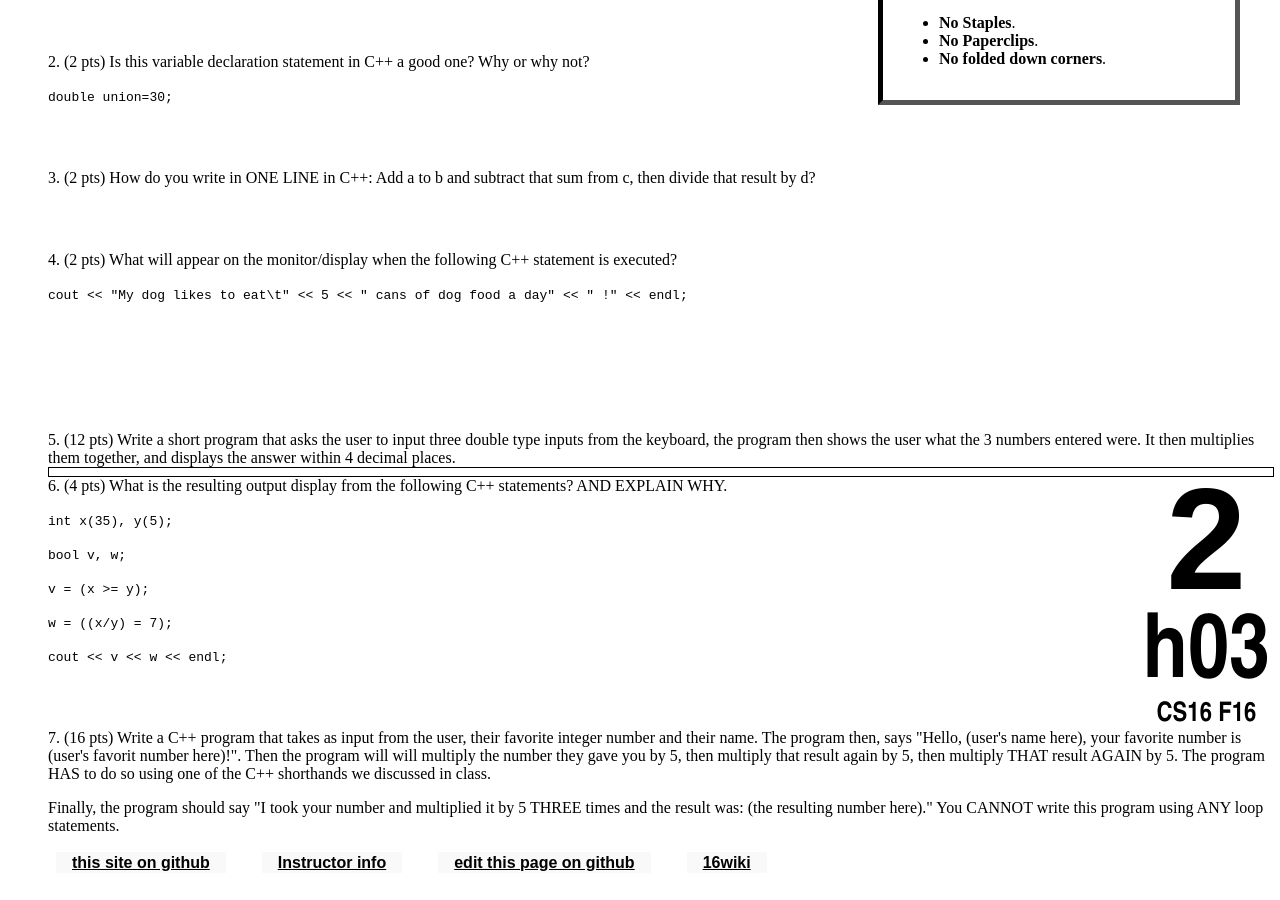
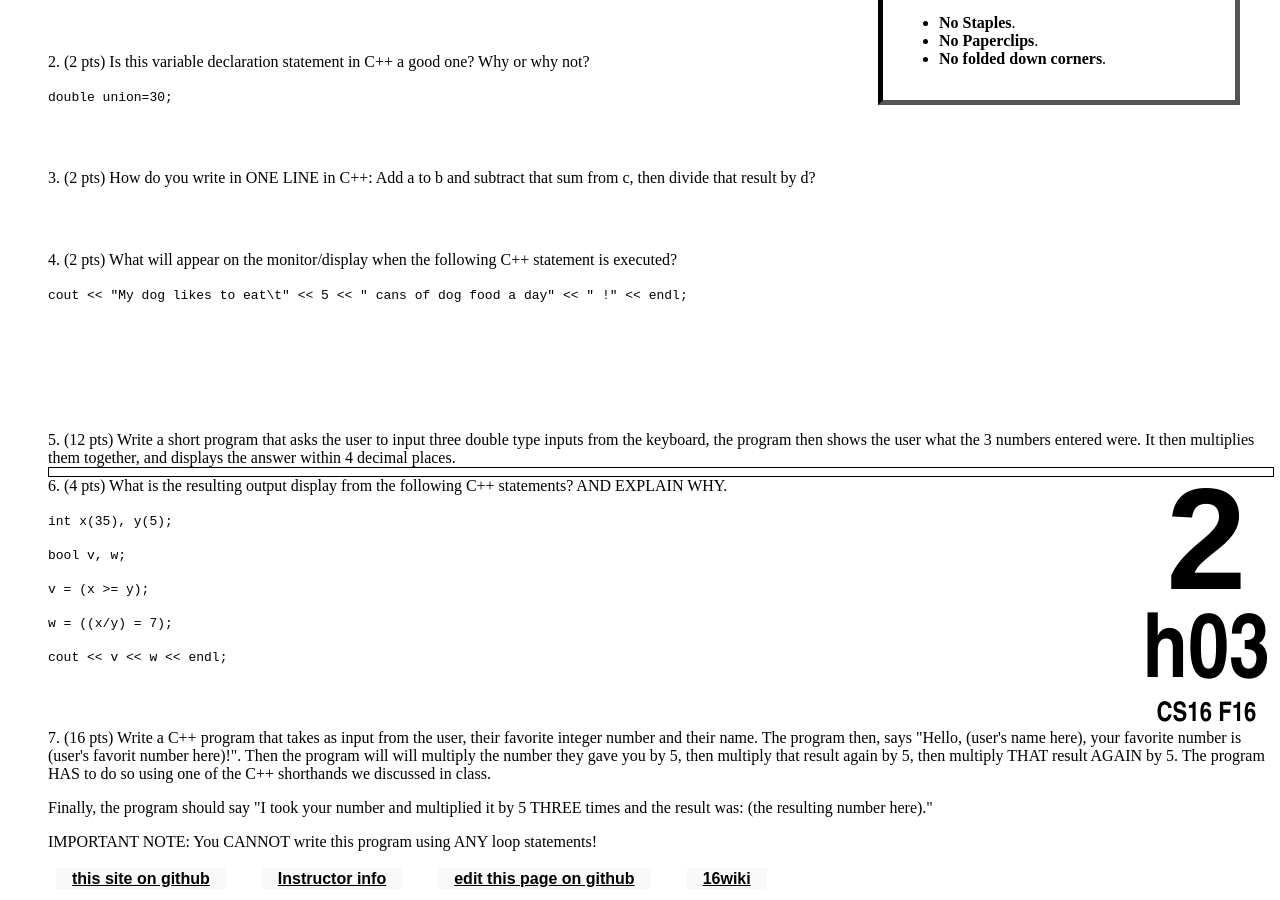
Before and after one commit to ucsb-cs16-s16/https-ucsb-cs16-s17.github.io, a Jekyll site: the page built from _hwk/h03.md, in a window 1280 px wide and 900 px high, scrolled down 785 px. Built offline with Jekyll 4.4.1, drawn with Linux system fonts in a browser that asks for light colours.

Commit message:
Update h03.md

```diff
--- a/_hwk/h03.md
+++ b/_hwk/h03.md
@@ -49,6 +49,7 @@ Read Chapter 2 (If you don't have a copy of the textbook yet, there is one on re
 7.	(16 pts) Write a C++ program that takes as input from the user, their favorite integer number and their name. The program then, says "Hello, (user's name here), your favorite number is (user's favorit number here)!". Then the program will will multiply the number they gave you by 5, then multiply that result again by 5, then multiply THAT result AGAIN by 5. The program HAS to do so using one of the C++ shorthands we discussed in class.
   <div style="margin-bottom:1em"></div>
 Finally, the program should say "I took your number and multiplied it by 5 THREE times and the result was: (the resulting number here)."
-You CANNOT write this program using ANY loop statements.
+  <div style="margin-bottom:1em"></div>
+IMPORTANT NOTE:  You CANNOT write this program using ANY loop statements!
 
 </ol>
```
